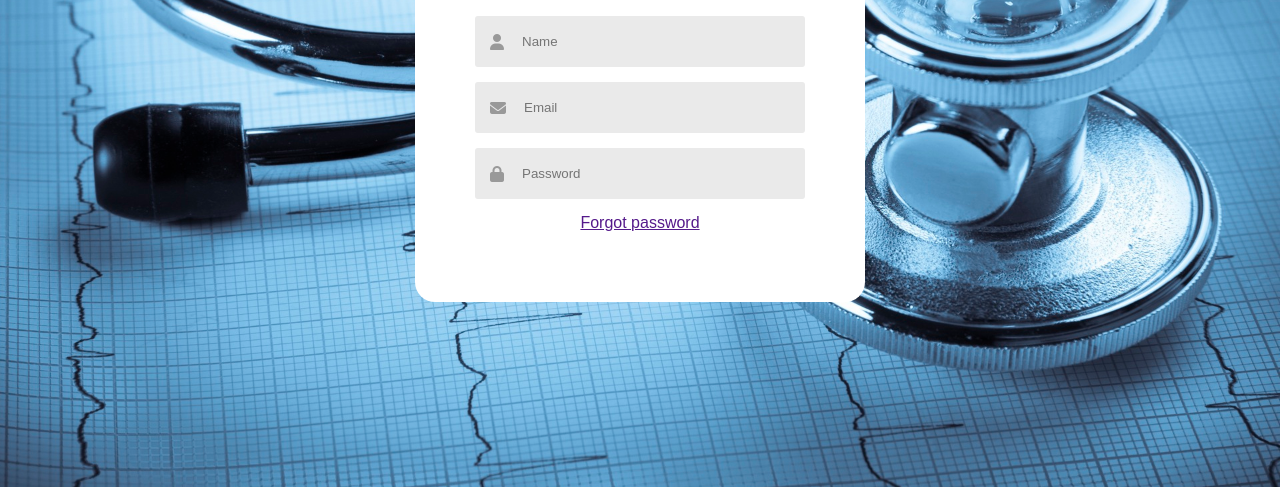
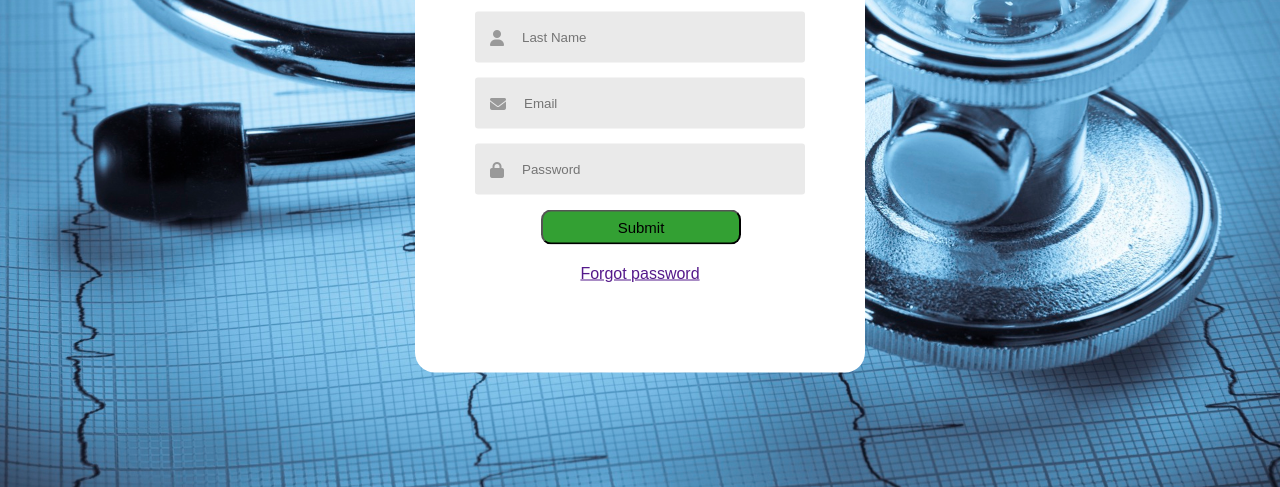
Before and after one commit to santhosh17102002/MediMatch, a plain HTML site: page login.html in a window 1280 px wide. Shown: the part 313-800 px from the top of the page. Drawn offline with Linux system fonts and the light colour scheme.

Commit message:
login modifications

```diff
--- a/login.css
+++ b/login.css
@@ -44,6 +44,7 @@
     left: 50%;
     transform: translateX(-50%);
 }
+
 .input-field{
     background: #eaeaea;
     margin: 15px 0;
@@ -63,3 +64,23 @@ input{
     color: #999;
 
 }
+.submit{
+
+    margin-left: 50%;
+    transform: translateX(-60%);
+    border-radius: 10px;
+
+}
+.submit button{
+    font-size: 15px;
+    background: rgb(51, 160, 51);
+    width: 200px;
+    border-radius: 10px;
+    padding: 7px 0;
+}
+button:hover {
+    opacity: 0.8;
+  }
+  .pass{
+    margin: 20px 0;
+  }
--- a/login.html
+++ b/login.html
@@ -15,7 +15,11 @@
                 <div class="input-group">
                     <div class="input-field">
                         <i class="fa-solid fa-user"></i>
-                        <input type="text" placeholder="Name">
+                        <input type="text" placeholder="First Name">
+                    </div>
+                    <div class="input-field">
+                        <i class="fa-solid fa-user"></i>
+                        <input type="text" placeholder="Last Name">
                     </div>
                     <div class="input-field">
                         <i class="fa-solid fa-envelope"></i>
@@ -25,7 +29,13 @@
                         <i class="fa-solid fa-lock"></i>
                         <input type="password" placeholder="Password">
                     </div>
-                    <p><a href="">Forgot password</a></p>
+                    <div class="submit">
+                        <button type="submit">Submit</button>
+                    </div>
+                    <div class="pass">
+
+                        <p><a href="">Forgot password</a></p>
+                    </div>
                 </div>
             </form>
         </div>
```
